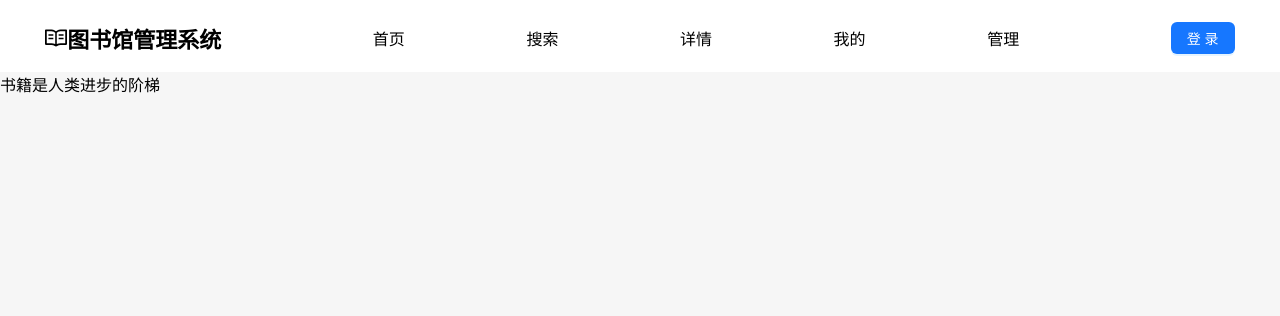
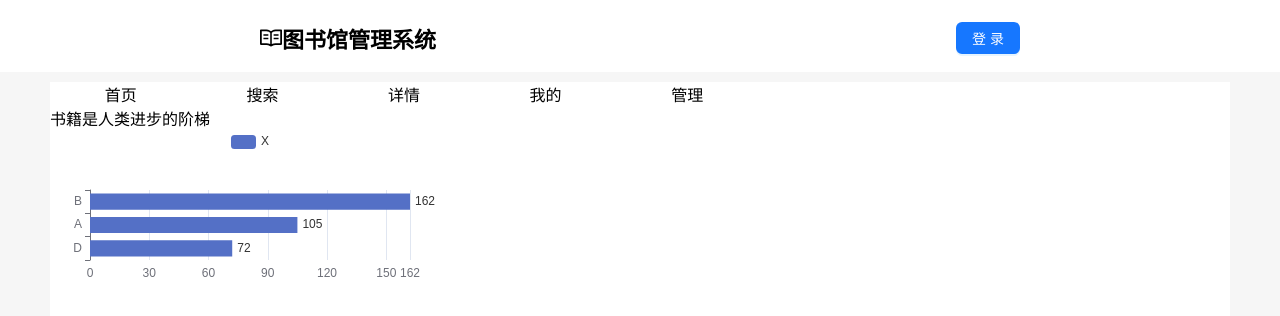
Before and after one commit to Willard27/library, a React (Create React App) app: page / in a window 1280 px wide. Shown: the top 316 px of the page. Built offline with nearby package versions, Linux system fonts and the light colour scheme.

Commit message:
style: 调整菜单逻辑

```diff
--- /dev/null
+++ b/craco.config.js
@@ -0,0 +1,10 @@
+const path = require("path");
+module.exports = {
+  // ...
+  webpack: {
+    alias: {
+      Components: path.resolve(__dirname, "src/components/"),
+      Store: path.resolve(__dirname, "src/store"),
+    },
+  },
+};
--- a/src/App.css
+++ b/src/App.css
@@ -1,4 +1,6 @@
 .layout {
+    display: flex;
+    flex-direction: column;
     height: 100vh;
     background-color: #f6f6f6;
 }
@@ -7,3 +9,9 @@
     height: 72px;
     background: #ffffff;
 }
+
+.content_wrap {
+    flex: 1;
+    margin:  10px 50px;
+    background-color: #fff;
+}
--- a/src/components/header/index.js
+++ b/src/components/header/index.js
@@ -1,6 +1,5 @@
 import { ReadOutlined } from "@ant-design/icons";
 import "./index.css";
-import { NavLink } from "react-router-dom";
 import { Button } from "antd";
 
 function Header() {
@@ -10,13 +9,7 @@ function Header() {
         <ReadOutlined />
         <p>图书馆管理系统</p>
       </div>
-      <div className="tabs_wrap">
-        <NavLink to={"/"}>首页</NavLink>
-        <NavLink to={"/find"}>搜索</NavLink>
-        <NavLink to={"/detail"}>详情</NavLink>
-        <NavLink to={"/user"}>我的</NavLink>
-        <NavLink to={"/manage"}>管理</NavLink>
-      </div>
+
       <div className="actions_wrap">
         <Button type="primary">登录</Button>
       </div>
--- a/src/components/menu.js
+++ b/src/components/menu.js
@@ -1,5 +1,17 @@
+import { NavLink } from "react-router-dom";
+
 function Menu(params) {
-  return <div></div>;
+  return (
+    <div>
+      <div className="tabs_wrap">
+        <NavLink to={"/"}>首页</NavLink>
+        <NavLink to={"/find"}>搜索</NavLink>
+        <NavLink to={"/detail"}>详情</NavLink>
+        <NavLink to={"/user"}>我的</NavLink>
+        <NavLink to={"/manage"}>管理</NavLink>
+      </div>
+    </div>
+  );
 }
 
 export default Menu;
--- a/src/index.js
+++ b/src/index.js
@@ -9,7 +9,9 @@ import { BrowserRouter } from "react-router-dom";
 const root = ReactDOM.createRoot(document.getElementById("root"));
 root.render(
   <Provider store={store}>
-    <BrowserRouter>
+    <BrowserRouter
+      future={{ v7_relativeSplatPath: true, v7_startTransition: true }}
+    >
       <App />
     </BrowserRouter>
   </Provider>
--- /dev/null
+++ b/src/menu_config.js
@@ -0,0 +1 @@
+export const spAdminMenu = {};
--- a/src/pages/detail/index.js
+++ b/src/pages/detail/index.js
@@ -1,6 +1,6 @@
 import { useEffect } from "react";
 import { useDispatch, useSelector } from "react-redux";
-import { redux_book_test, selectCount } from "../../store/slices/book.js";
+import { redux_book_test, selectCount } from "Store/slices/book.js";
 function Detail() {
   const dispatch = useDispatch();
   const value = useSelector(selectCount);
--- /dev/null
+++ b/src/pages/home/components/rank.js
@@ -0,0 +1,59 @@
+import * as echarts from "echarts/core";
+import { GridComponent, LegendComponent } from "echarts/components";
+import { BarChart } from "echarts/charts";
+import { CanvasRenderer } from "echarts/renderers";
+import { useEffect } from "react";
+
+function Rank() {
+  useEffect(() => {
+    echarts.use([GridComponent, LegendComponent, BarChart, CanvasRenderer]);
+
+    var chartDom = document.getElementById("rank");
+    var myChart = echarts.init(chartDom);
+    var option;
+
+    const data = [];
+    for (let i = 0; i < 5; ++i) {
+      data.push(Math.round(Math.random() * 200));
+    }
+    option = {
+      xAxis: {
+        max: "dataMax",
+      },
+      yAxis: {
+        type: "category",
+        data: ["A", "B", "C", "D", "E"],
+        inverse: true,
+        animationDuration: 300,
+        animationDurationUpdate: 300,
+        max: 2, // only the largest 3 bars will be displayed
+      },
+      series: [
+        {
+          realtimeSort: true,
+          name: "X",
+          type: "bar",
+          data: data,
+          label: {
+            show: true,
+            position: "right",
+            valueAnimation: true,
+          },
+        },
+      ],
+      legend: {
+        show: true,
+      },
+      animationDuration: 0,
+      animationDurationUpdate: 3000,
+      animationEasing: "linear",
+      animationEasingUpdate: "linear",
+    };
+
+    option && myChart.setOption(option);
+  }, []);
+
+  return <div id="rank" style={{ height: "200px", width: "400px" }}></div>;
+}
+
+export default Rank;
--- a/src/pages/home/index.js
+++ b/src/pages/home/index.js
@@ -1,5 +1,12 @@
+import Rank from "./components/rank";
+
 function Home(params) {
-  return <div className="home">书籍是人类进步的阶梯</div>;
+  return (
+    <div className="home">
+      书籍是人类进步的阶梯
+      <Rank />
+    </div>
+  );
 }
 
 export default Home;
```
Also changed, not shown: package.json (+6 -4 lines), src/pages/Find/components/one_book.js (added), src/pages/Find/components/tiaojian.js (added), 1 other file (tests, documents, lock files or other folders).
